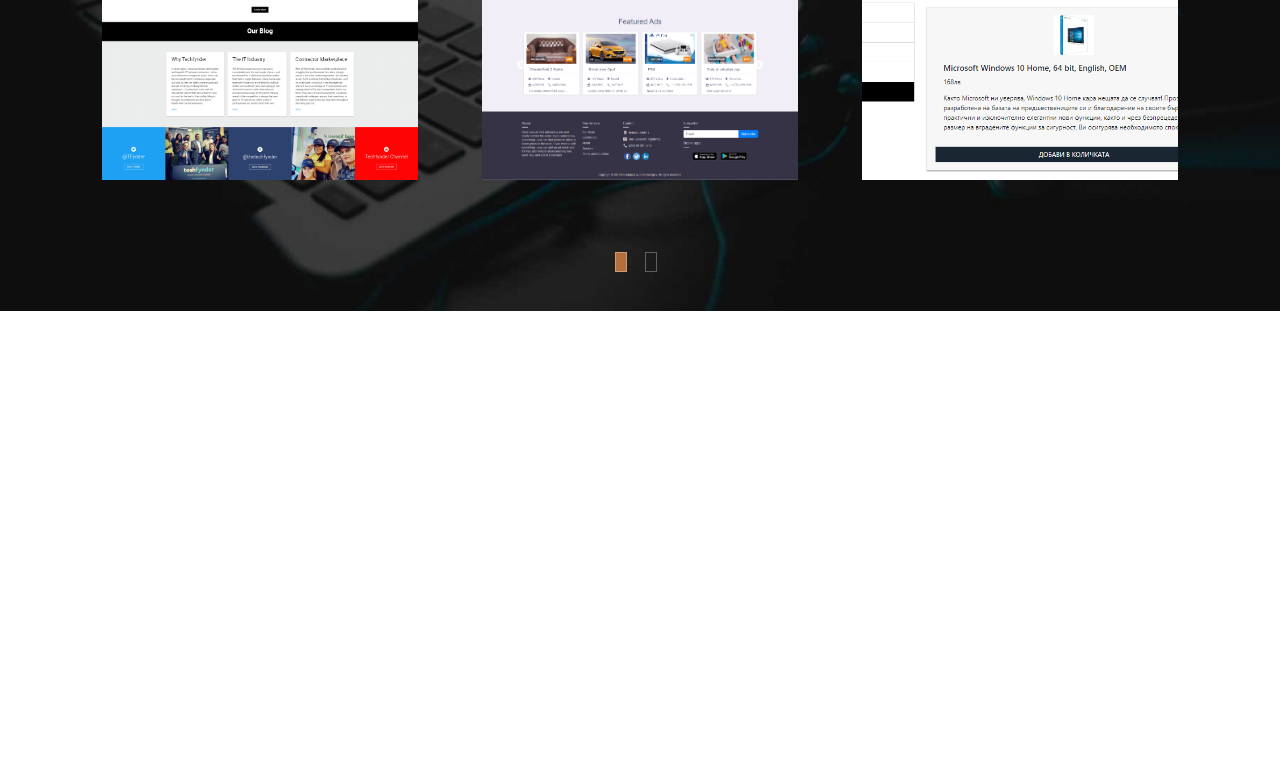
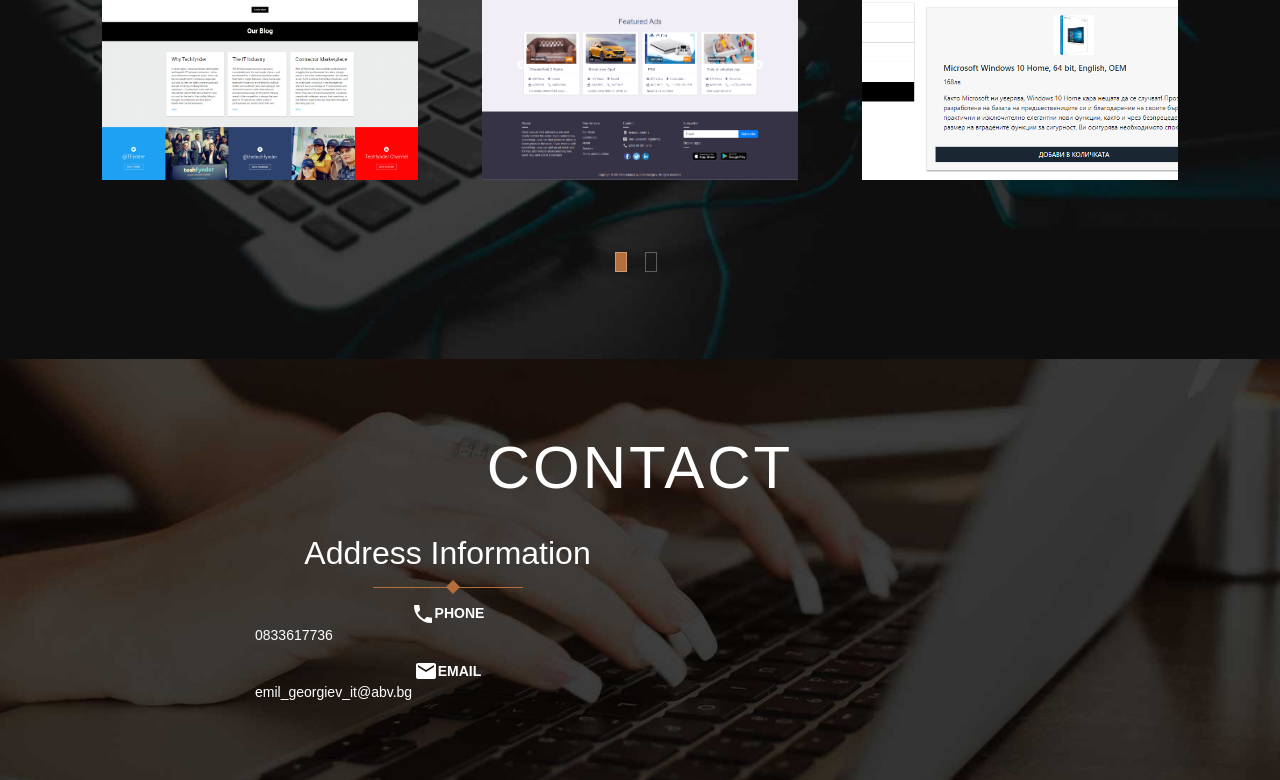
Before and after one commit to EmilGeorgievIT/Portfolio, a React (Create React App) app: page / in a window 1280 px wide. Shown: the part 3482-4262 px from the top of the page. Before the commit the page ends 3793 px from the top, so only its background shows below. Built offline with nearby package versions, Linux system fonts and the light colour scheme.

Commit message:
Add contact component

```diff
--- /dev/null
+++ b/src/components/Contact/Contact.jsx
@@ -0,0 +1,70 @@
+import React, { Component } from 'react'
+import contact from '../../images/contact.jpg';
+
+import './Contact.scss';
+
+export default class Contact extends Component {
+    render() {
+        const backgroundImage = {
+            'backgroundImage': `url(${contact})`
+        }
+
+        return (
+            <section style={backgroundImage} className='section-contact'>
+                <div className="container container--small">
+                    <div className="section__head section--header-underline">
+                        <h1 className='section__title'>
+                            Contact
+                        </h1>
+                    </div>
+
+                    <div className="section__body">
+                        <div className="contact">
+                            <div className="contact__aside">
+                                <h2 className="contact__title">
+                                    Address Information
+                                </h2>
+
+                                <ul className="list-contacts">
+                                    <li>
+                                        <p>
+                                            <svg className='ico-phone' xmlns="http://www.w3.org/2000/svg" width="24" height="24" viewBox="0 0 24 24"><path d="M0 0h24v24H0z" fill="none"/><path d="M6.62 10.79c1.44 2.83 3.76 5.14 6.59 6.59l2.2-2.2c.27-.27.67-.36 1.02-.24 1.12.37 2.33.57 3.57.57.55 0 1 .45 1 1V20c0 .55-.45 1-1 1-9.39 0-17-7.61-17-17 0-.55.45-1 1-1h3.5c.55 0 1 .45 1 1 0 1.25.2 2.45.57 3.57.11.35.03.74-.25 1.02l-2.2 2.2z"/>
+                                            </svg>
+
+                                            <strong className='list-contacts-title'>
+                                                Phone
+                                            </strong>
+                                        </p>
+
+                                        <a href='tel:0833617736'>
+                                            0833617736
+                                        </a>
+                                    </li>
+
+                                    <li>
+                                        <p>
+                                            <svg className='ico-email' xmlns="http://www.w3.org/2000/svg" width="24" height="24" viewBox="0 0 24 24"><path d="M20 4H4c-1.1 0-1.99.9-1.99 2L2 18c0 1.1.9 2 2 2h16c1.1 0 2-.9 2-2V6c0-1.1-.9-2-2-2zm0 4l-8 5-8-5V6l8 5 8-5v2z"/><path d="M0 0h24v24H0z" fill="none"/>
+                                            </svg>
+
+                                            <strong className='list-contacts-title'>
+                                                Email
+                                            </strong>
+                                        </p>
+
+                                        <a href='mailto:emil_georgiev_it@abv.bg'>
+                                            emil_georgiev_it@abv.bg
+                                        </a>
+                                    </li>
+                                </ul>
+                            </div>
+
+                            <div className="contact__content">
+
+                            </div>
+                        </div>
+                    </div>
+                </div>
+            </section>
+        )
+    }
+}
--- /dev/null
+++ b/src/components/Contact/Contact.scss
@@ -0,0 +1,94 @@
+@import '../../styles/variables';
+@import '../../styles/helper';
+
+
+/************************************
+    Section Contact
+***********************************/
+
+.section-contact {
+    & {
+        @include section-background-image;
+        padding: 4rem 0;
+    }
+
+    .list-contacts {
+        & {
+            list-style: none;
+        }
+
+        .ico-phone,
+        .ico-email {
+            fill: $white;
+        }
+
+        li {
+            & {
+                margin-bottom: 1rem;
+            }
+            a {
+                display: inline-block;
+                text-decoration: none;
+            }
+            p {
+                display: flex;
+                align-items: center;
+                justify-content: center;
+                margin-bottom: 0;
+
+                .list-contacts-title {
+                    color: $white;
+                    font-family: 'JosefinSans', sans-serif;
+                    text-transform: uppercase;
+               }
+            }
+        }
+    }
+}
+
+/************************************
+    Contact
+***********************************/
+
+.contact {
+    & {
+        display: flex;
+    }
+    .contact__title {
+        & {
+            position: relative;
+            font-family: 'JosefinSans', sans-serif;
+            color: $white;
+            text-align: center;
+            padding-bottom: 1rem;
+        }
+        &:after {
+            content: '';
+            left: 50%;
+            margin-left: -75px;
+            position: absolute;
+            width: 150px;
+            border-bottom: 1px solid $space;
+            bottom: 5px;
+        }
+        &:before {
+            content: '';
+            position: absolute;
+            bottom: 1px;
+            left: 50%;
+            background-color: $space;
+            transform: rotate(45deg);
+            width: 10px;
+            height: 10px;
+        }
+    }
+    .contact__aside{
+        flex: 0 1 50%;
+        max-width: 50%;
+    }
+
+    .contact__content {
+        flex: 0 1 50%;
+        max-width: 50%;
+    }
+}
--- a/src/components/Intro/Intro.scss
+++ b/src/components/Intro/Intro.scss
@@ -1,4 +1,5 @@
 @import '../../styles/variables';
+@import '../../styles/helper';
 
 /************************************
   Intro
@@ -6,10 +7,8 @@
 .intro {
     & {
         position: relative;
-        background-size: cover;
-        background-repeat: no-repeat;
-        background-position: center center;
         min-height: 100vh;
+        @include section-background-image;
     }
 }
 
@@ -34,9 +33,7 @@
       display: block;
       height: 100%;
       width: 8.3%;
-      background-size: cover;
-      background-repeat: no-repeat;
-      background-position: center center;
+      @include section-background-image;
       box-shadow: 0 0 20px rgba(0, 0, 0, 0.7);
       transition: all 0.3s ease;
     }
--- a/src/components/Main/Main.jsx
+++ b/src/components/Main/Main.jsx
@@ -3,6 +3,7 @@ import Resume from '../Resume/Resume';
 import Intro from '../Intro/Intro';
 import About from '../About/About';
 import Portfolio from '../Portfolio/Portfolio';
+import Contact from '../Contact/Contact';
 
 
 export default class Main extends Component {
@@ -13,6 +14,7 @@ export default class Main extends Component {
                 <About />
                 <Resume />
                 <Portfolio />
+                <Contact/>
             </Fragment>
         )
     }
--- a/src/components/Portfolio/Portfolio.scss
+++ b/src/components/Portfolio/Portfolio.scss
@@ -9,7 +9,7 @@
 .section-portfolio {
     & {
         position: relative;
-        padding: 4rem 0;
+        padding: 4rem 0 7rem;
         color: rgba(255, 255, 255, 0.5);
         @include section-background-image;
     }
```
